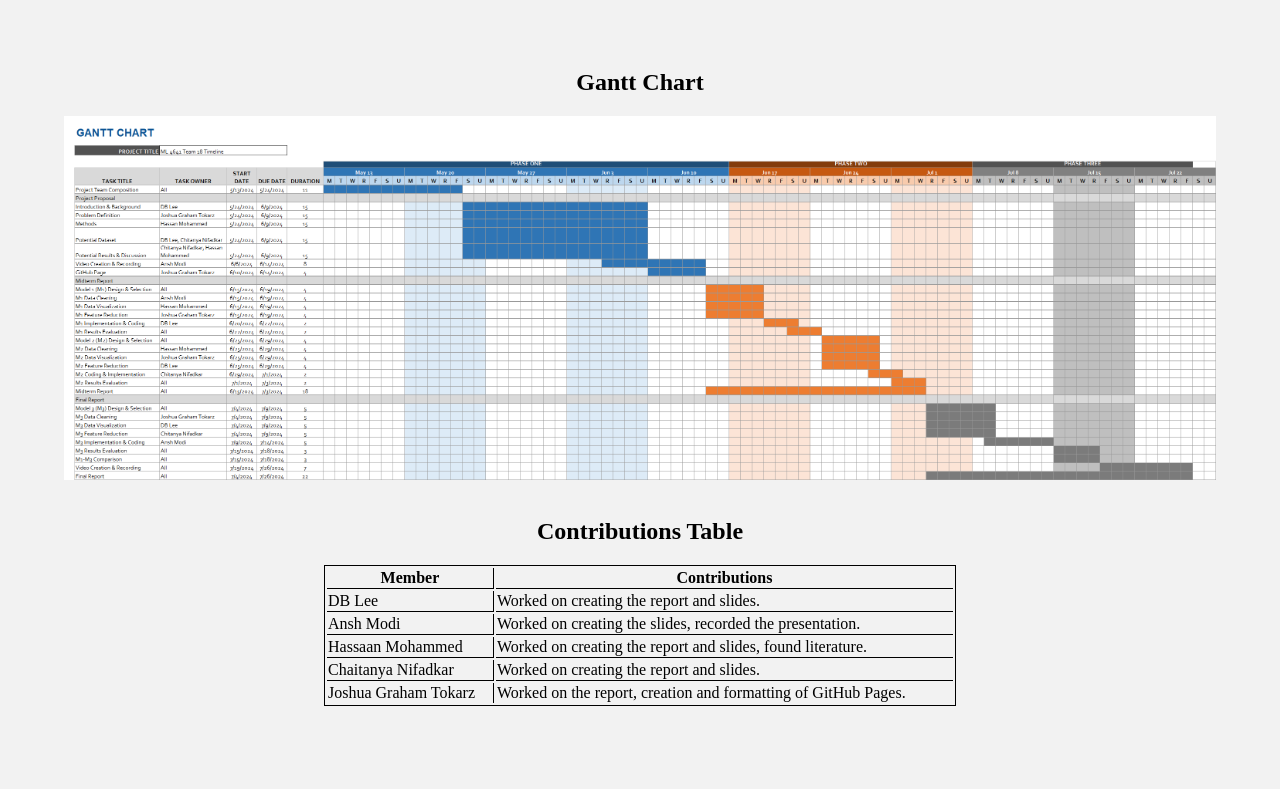
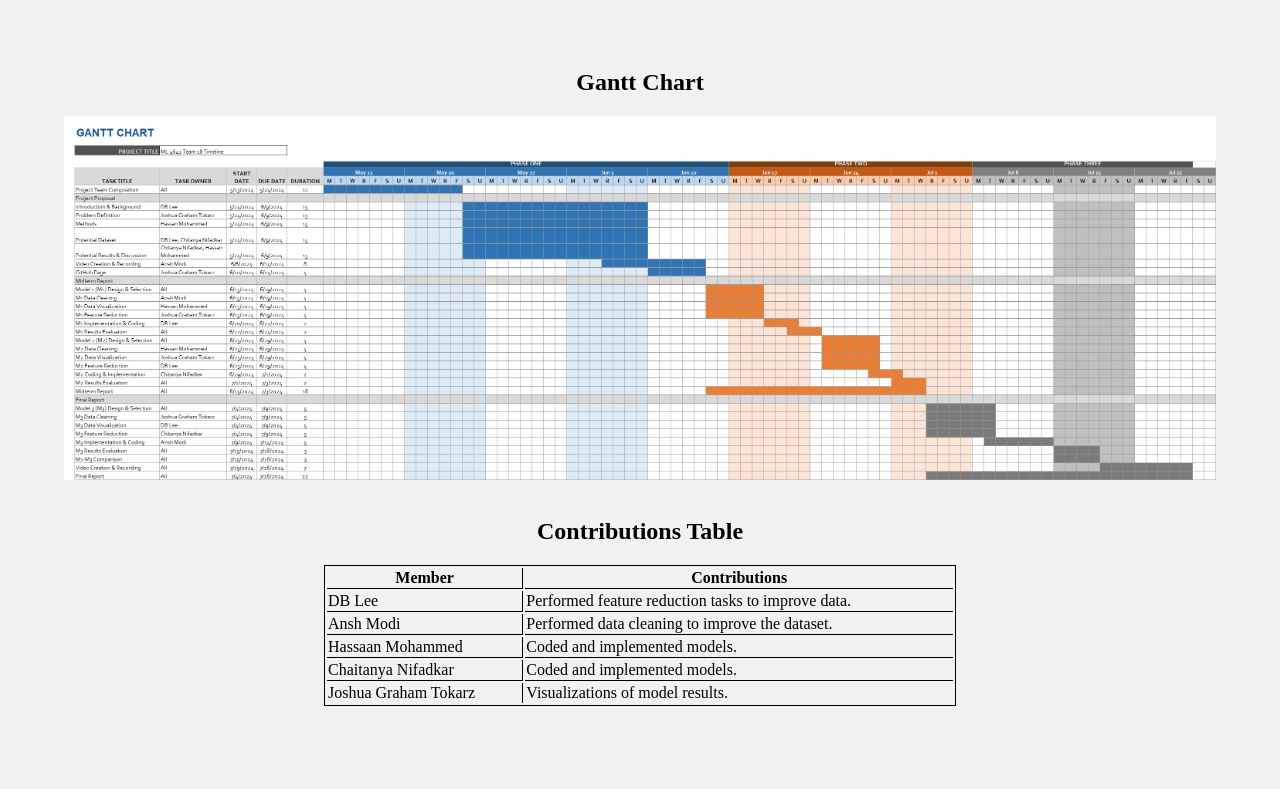
Before and after one commit to GrahamTokarz/GrahamTokarz, a plain HTML site: page index.html in a window 1280 px wide. Shown: the part 3022-3811 px from the top of the page. Drawn offline with Linux system fonts and the light colour scheme; a web font is replaced by a local one.

Commit message:
Had uploaded previous index.html file

```diff
--- a/index.html
+++ b/index.html
@@ -165,23 +165,23 @@
                 </tr>
                 <tr>
                     <td class="fe">DB Lee</th>
-                    <td>Worked on creating the report and slides.</th>
+                    <td>Performed feature reduction tasks to improve data.</th>
                 </tr>
                 <tr>
                     <td class="fe">Ansh Modi</th>
-                    <td>Worked on creating the slides, recorded the presentation.</th>
+                    <td>Performed data cleaning to improve the dataset.</th>
                 </tr>
                 <tr>
                     <td class="fe">Hassaan Mohammed</th>
-                    <td>Worked on creating the report and slides, found literature.</th>
+                    <td>Coded and implemented models.</th>
                 </tr>
                 <tr>
                     <td class="fe">Chaitanya Nifadkar</th>
-                    <td>Worked on creating the report and slides.</th>
+                    <td>Coded and implemented models.</th>
                 </tr>
                 <tr>
                     <td class="fel">Joshua Graham Tokarz</th>
-                    <td class="le">Worked on the report, creation and formatting of GitHub Pages.</th>
+                    <td class="le">Visualizations of model results.</th>
                 </tr>
             </table>
         </div>
```
